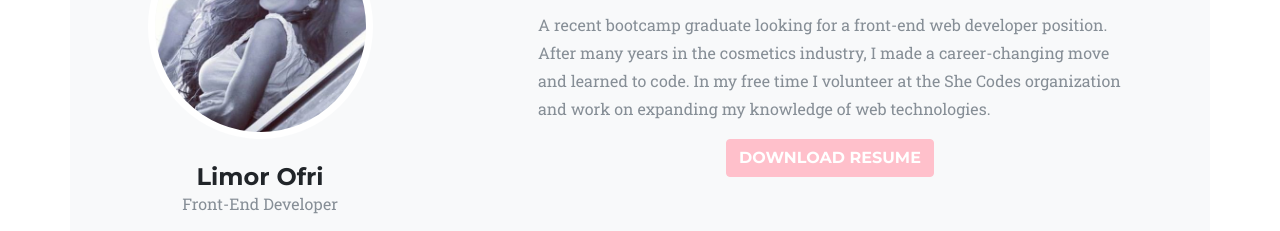
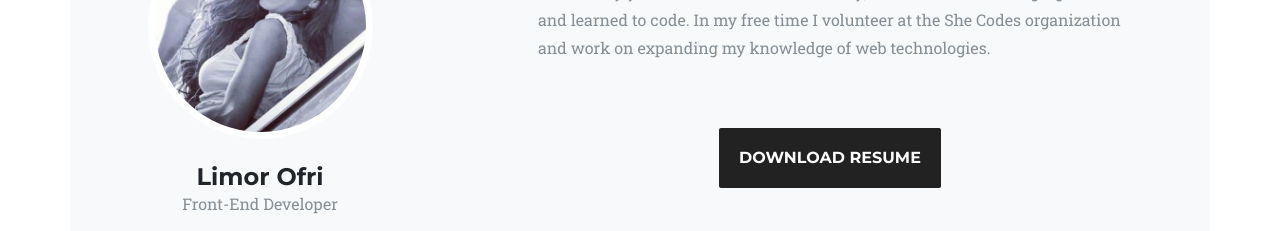
Before and after one commit to ofrilim/lim-portfolio, a plain HTML site: page index.html in a window 1280 px wide. Shown: the part 1080-1311 px from the top of the page. Drawn offline with nearby package versions, Linux system fonts and the light colour scheme; a web font is replaced by a local one.

Commit message:
fixed overflow-x

```diff
--- a/css/style.css
+++ b/css/style.css
@@ -1,4 +1,4 @@
-body {
+html, body {
     overflow-x: hidden;
     font-family: 'Roboto Slab', 'Helvetica Neue', Helvetica, Arial, sans-serif;
 }
@@ -210,6 +210,18 @@ header.masthead .intro-text .intro-heading {
     margin: 15px 0;
     text-transform: none;
 }
+.btn-primary.btn-resume {
+    background-color: #222222;
+    margin: 50px 0;
+    padding: 20px;
+    border: none;
+    border-radius: 2px;
+}
+.btn-primary.btn-resume:hover {
+    color: black;
+}
+
+/* portfolio */
 
 #portfolio .portfolio-item {
     right: 0;
--- a/index.html
+++ b/index.html
@@ -14,7 +14,7 @@
 
         <meta charset="utf-8">
         <meta name="viewport" content="width=device-width, initial-scale=1, shrink-to-fit=no">
-        <meta name="description" content="">
+        <meta name="description" content="This website is a front-end web developer portfolio">
         <meta name="author" content="">
 
         <title>My Portfolio</title>
@@ -119,7 +119,7 @@
                     <div class="col-sm-8 flex-align-center flex-column">
                         <p class="large text-muted  about-description">A recent bootcamp graduate looking for a front-end web developer position. After many years in the cosmetics industry, I made a career-changing move and learned to code. In my free time I volunteer at the She Codes organization and work on expanding my knowledge of web technologies.</p>
                         <a href="./CV-LimorOfri.pdf" download>
-                           <button class="btn btn-primary">Download Resume</button>
+                           <button class="btn btn-primary btn-resume">Download Resume</button>
                         </a>
                     </div>
                 </div>
@@ -186,7 +186,7 @@
 
             <form id="form" action="https://formspree.io/xbjzywrq" method="POST">
                 <div class="form-group">
-                  <input type="text" id="name" name="name" class="form-control" placeholder="Name:" required>
+                  <input type="text" id="name" name="name" class="form-control" placeholder="Name:" autofocus required>
                 </div>
                 <div class="form-group">
                   <input type="email" id="email" name="email" class="form-control" placeholder="Email:" required>
```
